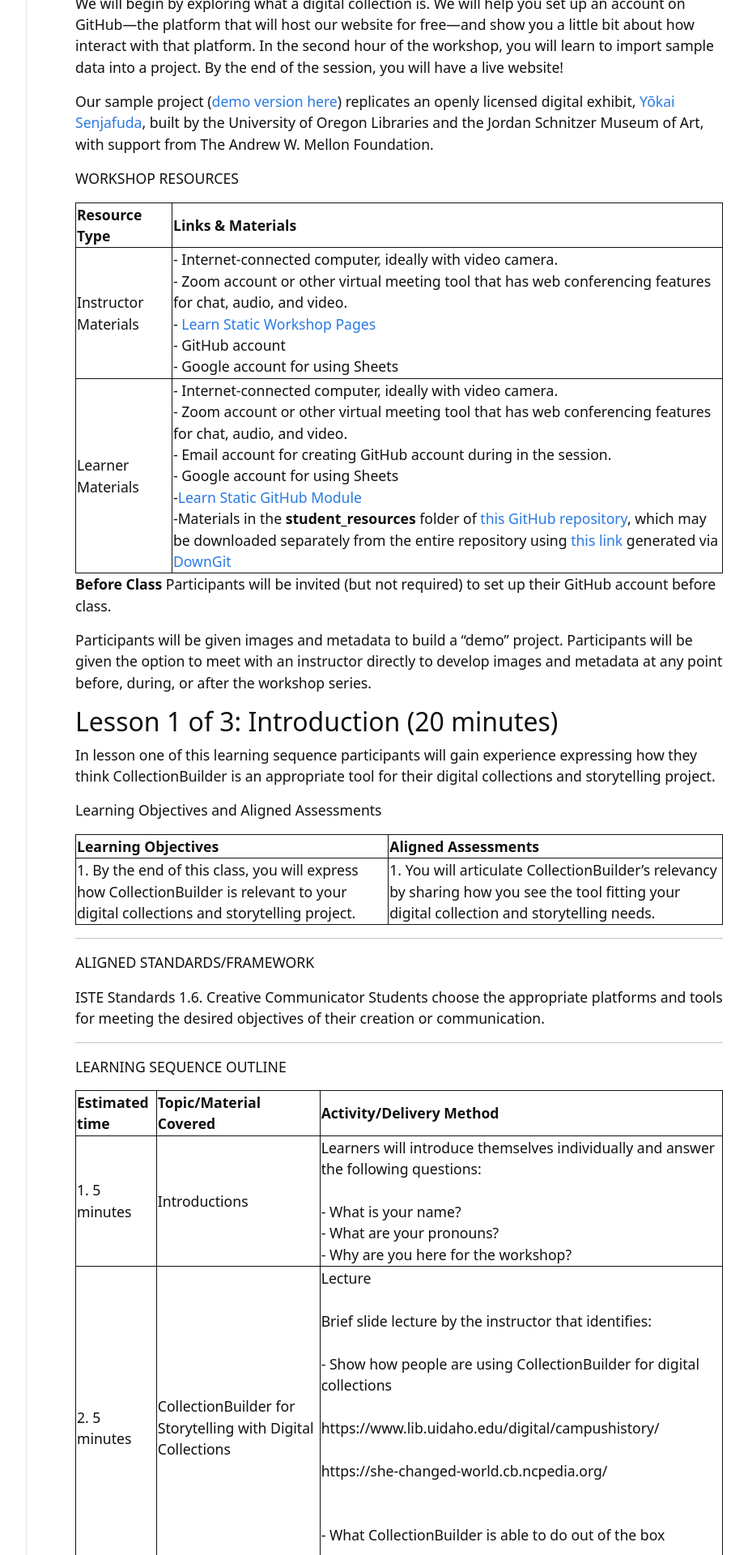
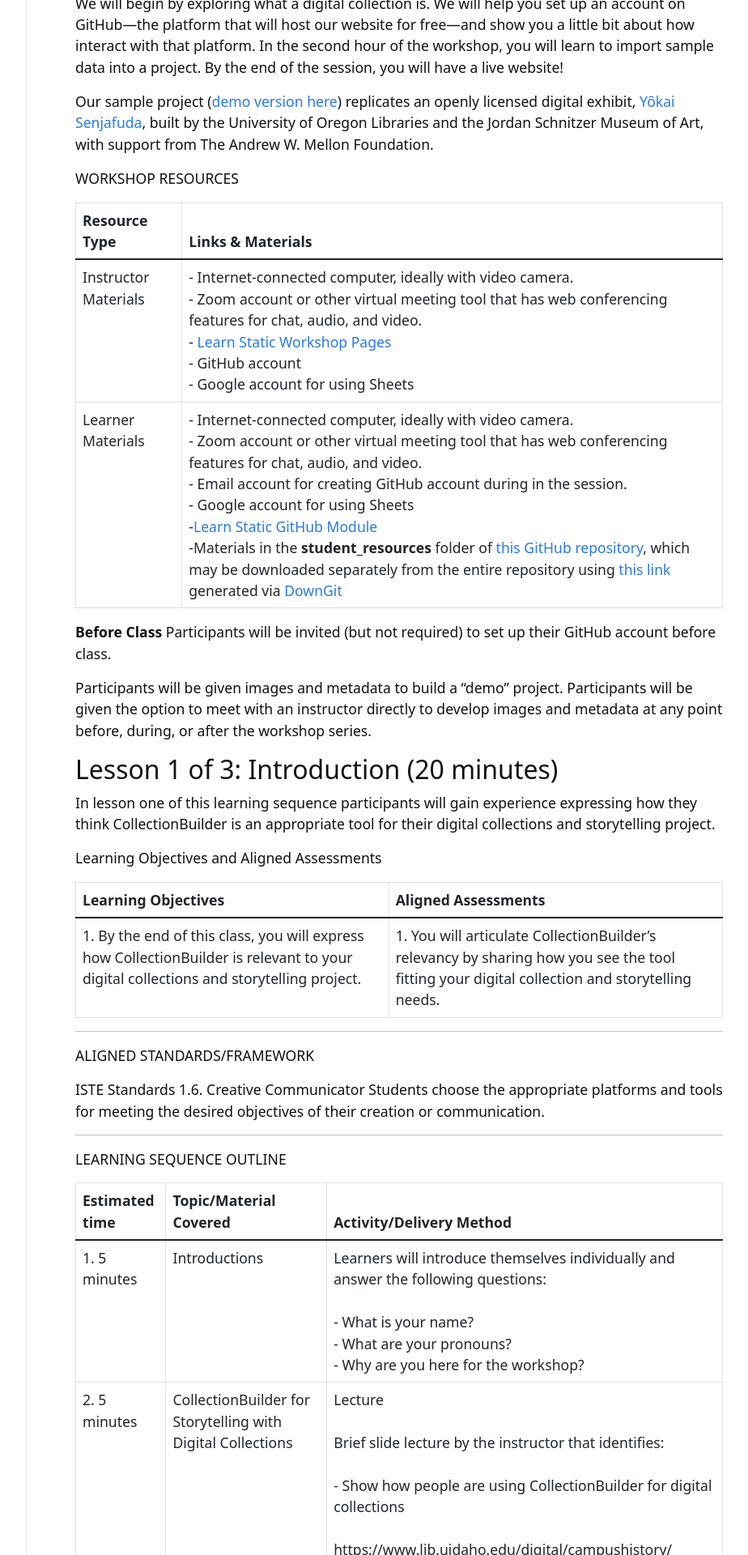
Before and after one commit to gabrielesh/collectionbuilder-workshop, a Jekyll site: the page built from content/1-week_1.md, in a window 1280 px wide. Shown: the part 632-2552 px from the top of the page at 81% size, without its empty margins (208-1132 px from the left). Built offline with Jekyll 4.4.1, drawn with Linux system fonts in a browser that asks for light colours.

Commit message:
fix tables

```diff
--- a/_sass/_template.scss
+++ b/_sass/_template.scss
@@ -167,6 +167,6 @@ div.highlighter-rouge {
 }
 
 /* make table border */
-table, th, td {
+/*table, th, td {
   border: 1px solid;
-}
+}*/
--- a/content/1-week_1.md
+++ b/content/1-week_1.md
@@ -22,6 +22,7 @@ WORKSHOP RESOURCES
 | ---------------------- | ----------------- |
 | Instructor Materials   | -  Internet-connected computer, ideally with video camera. <br>- Zoom account or other virtual meeting tool that has web conferencing features for chat, audio, and video.  <br>- [Learn Static Workshop Pages](https://learn-static.github.io/collectionbuilder-workshop/) <br>- GitHub account <br>- Google account for using Sheets|
 | Learner Materials   | - Internet-connected computer, ideally with video camera. <br>- Zoom account or other virtual meeting tool that has web conferencing features for chat, audio, and video. <br>- Email account for creating GitHub account during in the session. <br>- Google account for using Sheets<br>-[Learn Static GitHub Module](https://github.com/learn-static/foundations-0-github) <br>-Materials in the **student_resources** folder of [this GitHub repository](https://github.com/learn-static/collectionbuilder-workshop), which may be downloaded separately from the entire repository using [this link](https://downgit.github.io/#/home?url=https://github.com/learn-static/collectionbuilder-workshop/tree/main/student_materials) generated via [DownGit](https://downgit.github.io/#/home) |
+{:.table .table-bordered}
 
 **Before Class**
 Participants will be invited (but not required) to set up their GitHub account before class.
@@ -37,6 +38,7 @@ Learning Objectives and Aligned Assessments
 | Learning Objectives    | Aligned Assessments |
 | -----------------------| ------------------------ |
 | 1. By the end of this class, you will express how CollectionBuilder is relevant to your digital collections and storytelling project. | 1. You will articulate CollectionBuilder’s relevancy by sharing how you see the tool fitting your digital collection and storytelling needs. |
+{:.table .table-bordered}
 
 ----------
 ALIGNED STANDARDS/FRAMEWORK
@@ -54,6 +56,7 @@ LEARNING SEQUENCE OUTLINE
 | 1. 5 minutes   | Introductions    | Learners will introduce themselves individually and answer the following questions:<br><br>- What is your name?<br>- What are your pronouns?<br>- Why are you here for the workshop?  |
 | 2. 5 minutes  | CollectionBuilder for Storytelling with Digital Collections | Lecture<br><br>Brief slide lecture by the instructor that identifies:<br><br>- Show how people are using CollectionBuilder for digital collections<br><br>https://www.lib.uidaho.edu/digital/campushistory/<br><br>https://she-changed-world.cb.ncpedia.org/<br><br><br>- What CollectionBuilder is able to do out of the box<br><br>Highlight CollectionBuilders features |
 | 4. 10 minutes  | About Your Digital Collections & Stories | Reflection<br><br>Ask a few learners to verbally share how they see CollectionBuilder fitting their digital collection needs<br><br>As learners share instructor should demo an example through a screen share<br><br>Share a link to our [Learn Static Module](https://learn-static.github.io/collectionbuilder-workshop/) for learners to reference in the future.    |
+{:.table .table-bordered}
 
 ## Lesson 2 of 3. GitHub (20 minutes)
 
@@ -65,6 +68,7 @@ Lesson 2 of this workshop introduces students to using GitHub via their web brow
 | ----- | ---------- |
 | By the end of this class, you will be able to  | Workshop leaders will confirm that learners have   |
 | 1. create a GitHub account and public repository<br>2. create a commit and a quality commit message<br>3. view git history to see changes to the repository and git diff to see changes to files<br>4. create an issue in a GitHub repository<br>5. find and add collaborators in a repository | 1. created a GitHub account and repository<br>2. created a commit and a quality commit message<br>3. viewed git history to see changes to the repository and git diff to see changes to files<br>4. created an issue in a GitHub repository<br>5. found and added collaborators in a repository |
+{:.table .table-bordered}
 
 ----------
 ALIGNED STANDARDS/FRAMEWORK
@@ -80,6 +84,7 @@ LEARNING SEQUENCE OUTLINE
 | 1. 5 minutes   | What is GitHub and why use it?                                      | Brief lecture with slides |
 | 2. 10 minutes  | Students go through the 5 steps outlined in the learning objectives | Click along based on the 5 steps outlined above (also covered in Learn-Static module) |
 | 4. 5 minutes   | Final questions/review   |      |
+{:.table .table-bordered}
 
 ----------
 
@@ -90,6 +95,7 @@ LEARNING SEQUENCE OUTLINE
 | --------------- | ----------------- |
 | By the end of this class, you will be able to   | By the end of class, participants will have  |
 | 1. identify the elements of a CollectionBuilder-gh project that control images and image descriptions (digital objects and their metadata). 2. use Google Sheets or another spreadsheet editing software to make basic edits to an existing spreadsheet.| 1. created and deployed a demo CollectionBuilder-gh project <br> 2. edited project metadata, images, and configuration files to customize their project |
+{:.table .table-bordered}
 
 ----------
 ALIGNED STANDARDS/FRAMEWORK
@@ -108,6 +114,7 @@ LEARNING SEQUENCE OUTLINE
 | 5. 15 minutes  | Upload sample metadata and images | 1. Download our sample project metadata and images. These materials are in the **student_resources** folder of [this GitHub repository](https://github.com/learn-static/collectionbuilder-workshop), which may be downloaded separately from the entire repository using [this link](https://downgit.github.io/#/home?url=https://github.com/learn-static/collectionbuilder-workshop/tree/main/student_materials) generated via [DownGit](https://downgit.github.io/#/home).  <br>2. Upload the images to the images folder.<br>4. Import metadata to Google Sheets and explore it. Then upload the metadata <br>5. Update _config.yml to direct the project to your new metadata file, senjafuda-metadata.csv |
 | 6. 15 minutes | Editing Metadata| 1. Check the website, discover there are only 8 images appearing, and that there are text encoding errors for the [macron](https://en.wikipedia.org/wiki/Macron_(diacritic)) (diacritical mark over the o) in several romanized Japanese words. Note that UTF-8, the encoding Google Sheets uses for saving our CSVs, includes encoding for macrons. However, as this material was cut and pasted, the encoding was lost somewhere along the way.<br>2. Edit senjafuda-metadata.csv in Google Sheets to fix the errors you found in the website. The errors in the csv are in B10 and E4. In B10, notice that the filename listed in the sheet does not match the filename of the image, and remember, the computer never knows what you really meant to say! Here are [instructions to type a macron for Mac](https://support.apple.com/guide/mac-help/enter-characters-with-accent-marks-on-mac-mh27474/mac) and [instructions to type a macron for Windows](https://support.microsoft.com/en-us/office/keyboard-shortcuts-to-add-language-accent-marks-in-word-3801b103-6a8d-42a5-b8ba-fdc3774cfc76).<br>8. Re-upload, commit and confirm fix.  |
 | 7. 5 minutes   | Final wrap-up  | 3/2/1 Reflection<br><br>- 3 things you found interesting<br>- 2 things you’ve learned<br>- 1 thing you still have a question about  |
+{:.table .table-bordered}
 
 
 **After Class**
```
